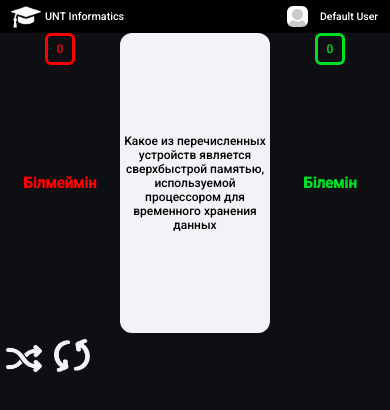
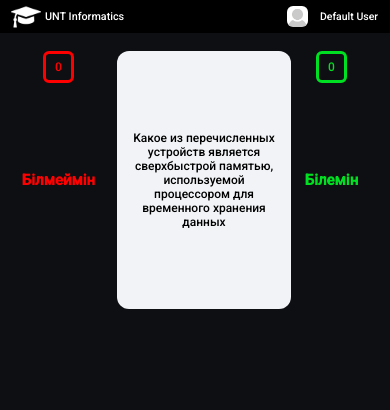
Before and after one commit to guinnod/new-unt-front, a React (Create React App) app: page /home/theory/mix in a window 390 px wide. Shown: the top 410 px of the page. Built offline with nearby package versions, Linux system fonts and the light colour scheme.

Commit message:
theory responsive

```diff
--- a/src/components/cards/card-theory/card-theory.css
+++ b/src/components/cards/card-theory/card-theory.css
@@ -1,8 +1,9 @@
 .card-theory__root {
     transition: transform 1s;
     transform-style: preserve-3d;
-    width: 40rem;
-    height: 50rem;
+    width: 40%;
+    height: 40rem;
+    margin: 3rem 0;
     font-size: 2rem;
     position: relative;
     cursor: pointer;
@@ -20,6 +21,7 @@
     width: 100%;
     white-space: normal;
     border-radius: 2rem;
+    padding: 1.5rem;
 }
 
 .card-theory__buttons {
@@ -45,13 +47,3 @@
     text-align: center;
     animation: textAnimate 1s;
 }
-
-@keyframes textAnimate {
-    from {
-        font-size: 1rem;
-    }
-
-    to {
-        font-size: 2rem;
-    }
-}
--- a/src/components/cards/card-theory/index.jsx
+++ b/src/components/cards/card-theory/index.jsx
@@ -1,8 +1,7 @@
-import { useState } from 'react';
 import './card-theory.css';
-export const CardTheory = ({ question, answer }) => {
+export const CardTheory = ({ question, answer, flip, setFlip }) => {
 
-    const [flip, setFlip] = useState(true);
+
     return (
         <div className={flip ? 'card-theory__root' : 'card-theory__root card-theory__anchor--flipped'}
             onClick={() => {
--- a/src/components/universals/universal-theory/index.jsx
+++ b/src/components/universals/universal-theory/index.jsx
@@ -4,6 +4,7 @@ import { LazyImage } from '../../lazy-image';
 import { repeat, shuffle } from "../../../media";
 import { useDispatch, useSelector } from "react-redux";
 import { theoryActions } from "../../../store/theory";
+import { useState } from 'react';
 import './universal-theory.css';
 
 export const UniversalTheory = () => {
@@ -15,14 +16,32 @@ export const UniversalTheory = () => {
     const select = (type) => {
         dispatch(theoryActions.select(type));
     }
+    const [flip, setFlip] = useState(true);
     const language = useSelector(state => state.language.value.theory);
+    const userSelect = (type) => {
+        if (flip) {
+            select(type);
+            change("NEXT");
+            return;
+        }
+
+        setFlip(true);
+        setTimeout(() => {
+            select(type);
+            change("NEXT");
+        }, 1050);
+
+    }
     return (
         <PageSkeleton footer={true} header='home'>
             {theory.partEnded ? <div>Part Ended <div onClick={() => {
                 dispatch(theoryActions.init());
-            }}>Wanna play again?</div></div> :
+            }}>Wanna play again?</div>
+                <LazyImage src={shuffle} className='theory__regime' />
+                <LazyImage src={repeat} className='theory__regime' />
+            </div> :
                 <div className="theory__anchor">
-                    <div onClick={() => { select("DONT_KNOW"); change("NEXT"); }} className="theory__part theory__part--red">
+                    <div onClick={() => { userSelect("DONT_KNOW") }} className="theory__part theory__part--red">
                         <div className="theory__count theory__count--red  ">{theory.dontKnows}</div>
                         <div className="theory__button theory__button--red">
                             {language.dontKnow}
@@ -32,8 +51,8 @@ export const UniversalTheory = () => {
                         </div>
                     </div>
 
-                    <CardTheory question={theory.question} answer={theory.answer} />
-                    <div onClick={() => { select("KNOW"); change("NEXT"); }} className="theory__part">
+                    <CardTheory flip={flip} setFlip={setFlip} question={theory.question} answer={theory.answer} />
+                    <div onClick={() => { userSelect("KNOW") }} className="theory__part">
                         <div className="theory__count">{theory.knows}</div>
                         <div className="theory__button">
                             {language.know}
@@ -44,8 +63,6 @@ export const UniversalTheory = () => {
                     </div>
                 </div>
             }
-            <LazyImage src={shuffle} className='theory__regime' />
-            <LazyImage src={repeat} className='theory__regime' />
 
         </PageSkeleton>
     );
--- a/src/components/universals/universal-theory/universal-theory.css
+++ b/src/components/universals/universal-theory/universal-theory.css
@@ -10,6 +10,9 @@
     justify-content: space-between;
     align-items: center;
     cursor: pointer;
+    width: 30%;
+    height: 43rem;
+    padding: 3rem 0;
 }
 
 .theory__part:hover {
```
